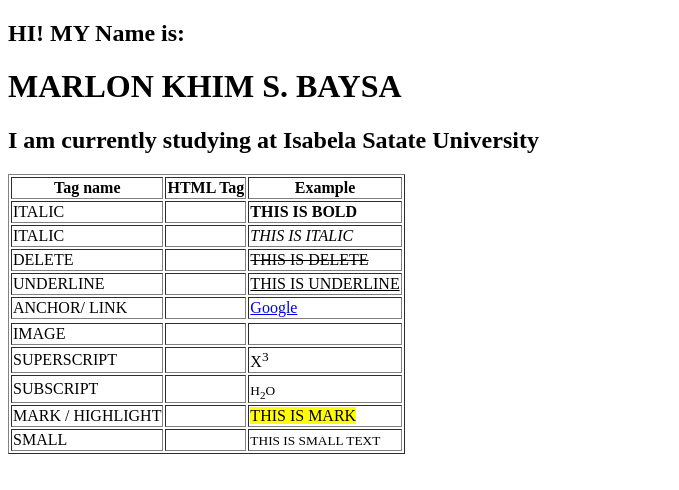
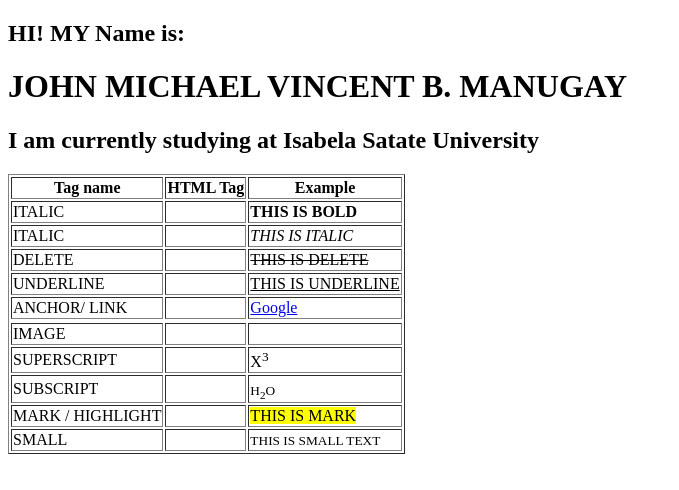
Before and after one commit to MANUGAY13/michael13, a plain HTML site: page index.html in a window 1280 px wide. Shown: the whole page, without its empty margins (0-679 px from the left). Drawn offline with Linux system fonts and the light colour scheme.

Commit message:
Update name in index.html

```diff
--- a/index.html
+++ b/index.html
@@ -5,7 +5,7 @@
     </HEAD>
     <BODY>
         <H2>HI! MY Name is: </H2>
-        <H1> MARLON KHIM S. BAYSA </H1>
+        <H1> JOHN MICHAEL VINCENT B. MANUGAY </H1>
         <H2> I am currently studying at Isabela Satate University</H2>
 
     <TABLE BORDER=1>
```
